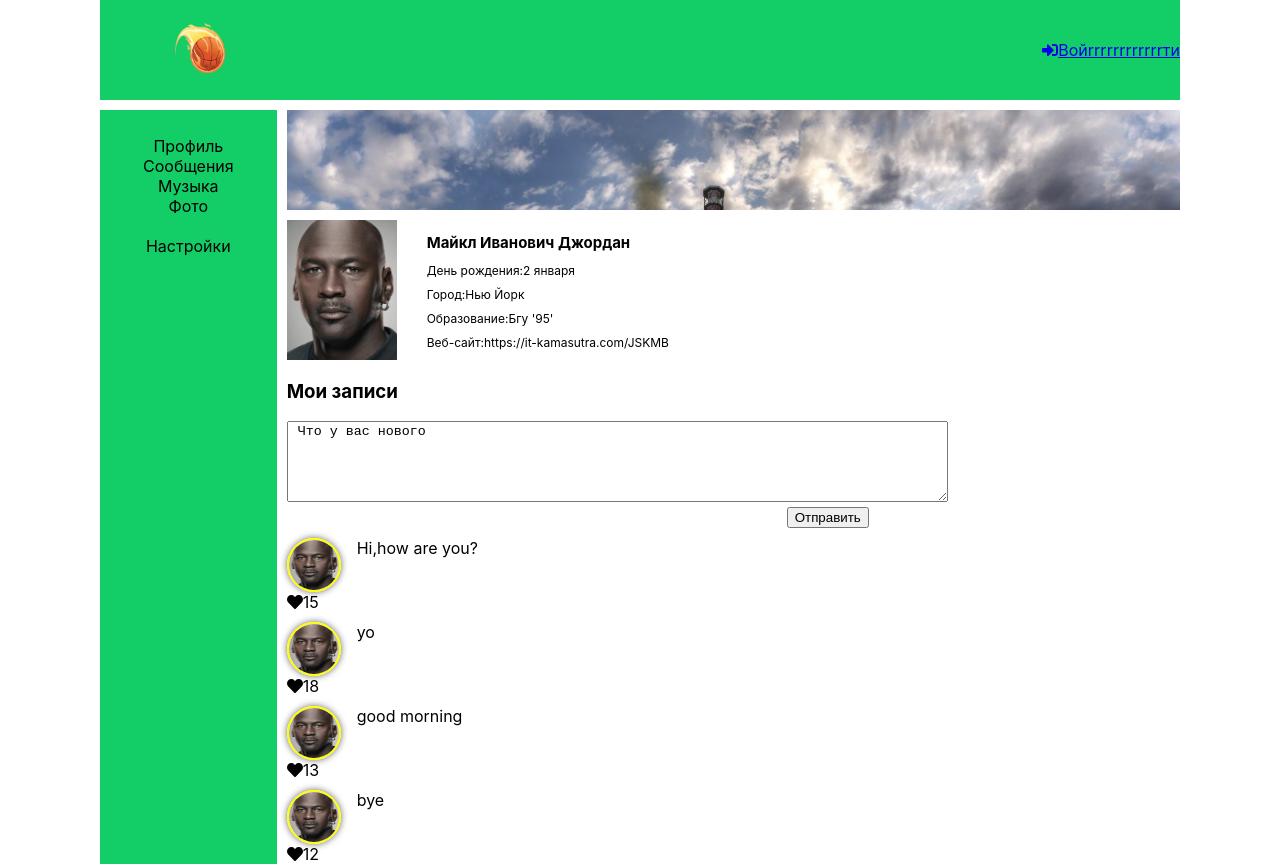
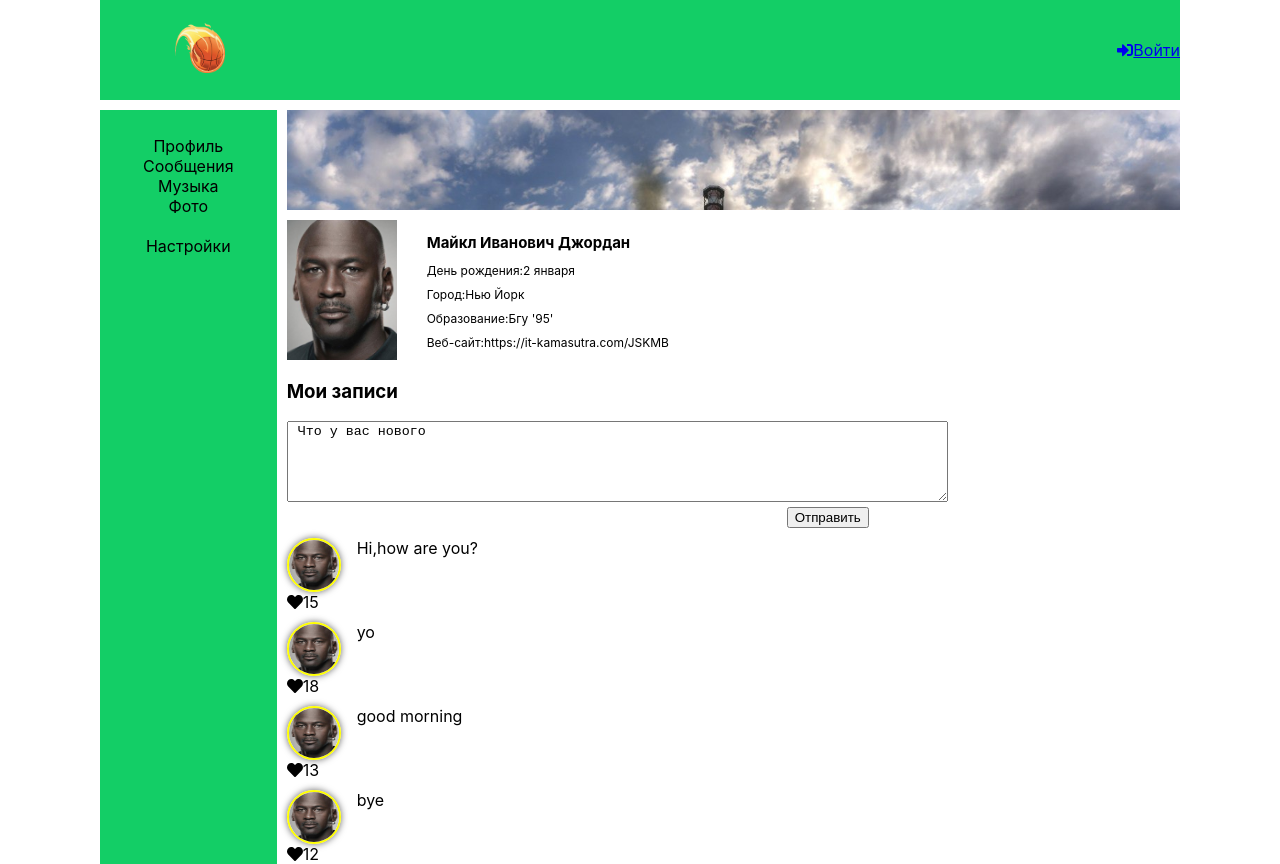
Before and after one commit to beaverAssassin/social-network, a React (Create React App) app: page / in a window 1280 px wide. Built offline with nearby package versions, Linux system fonts and the light colour scheme.

Commit message:
edit header

```diff
--- a/src/components/header/header.jsx
+++ b/src/components/header/header.jsx
@@ -15,7 +15,7 @@ let Header = () => {
                 {/*<a href="#" className={style.enter}>Войти</a>*/}
 
                 <Link to ="/profile"><img src={logo} className={style.header_logo} alt="logo"/></Link>
-                <Link to ="/login">  <div><FontAwesomeIcon icon="sign-in-alt" />Войrrrrrrrrrrrrти</div></Link>
+                <Link to ="/login">  <div><FontAwesomeIcon icon="sign-in-alt" />Войти</div></Link>
             </div>
 
 
```
